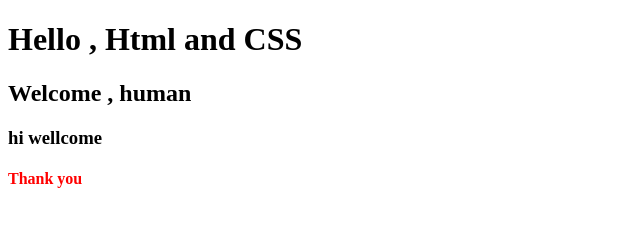
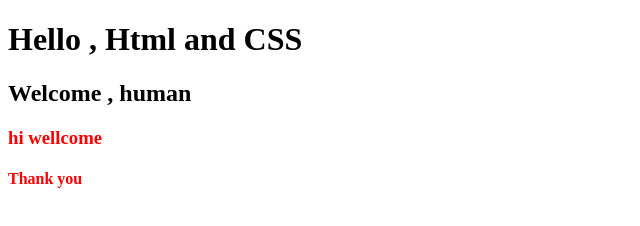
Before and after one commit to sach9n/hello, a plain HTML site: page hello.html/index.html in a window 1280 px wide. Shown: the whole page, without its empty margins (0-640 px from the left). Drawn offline with Linux system fonts and the light colour scheme.

Commit message:
Update index.html

```diff
--- a/hello.html/index.html
+++ b/hello.html/index.html
@@ -8,7 +8,7 @@
 <body>
     <h1>Hello , Html and CSS</h1>
     <h2>Welcome , human</h2>
-    <h3>hi wellcome </h3>
+    <h3 style= "color: red">hi wellcome </h3>
     <h4 style="color:red">Thank you</h4>
 
 
```
